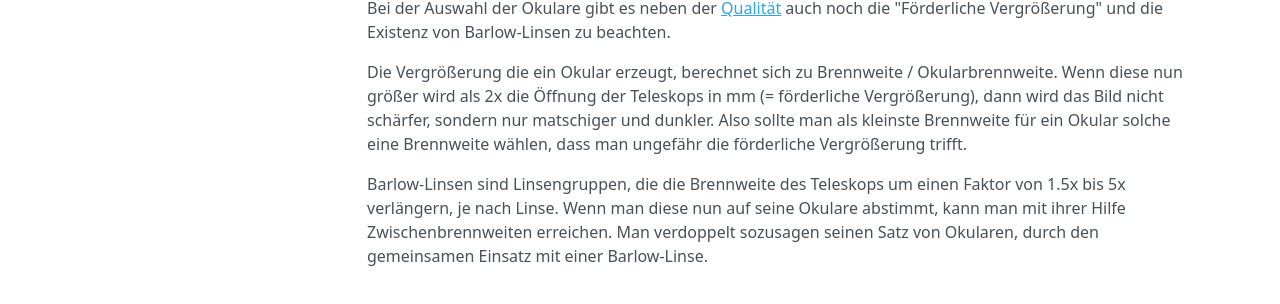
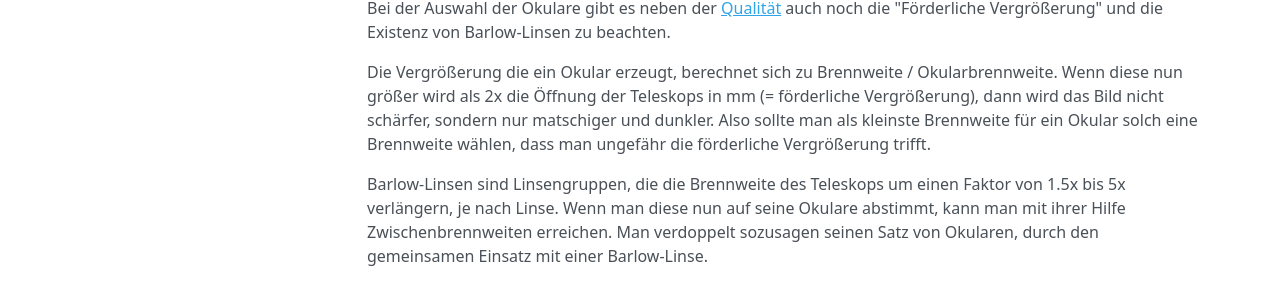
Before and after one commit to jscheidtmann/scheidtmann.org, an MkDocs documentation site: the page built from docs/astro/index.md, in a window 1280 px wide and 900 px high, scrolled down 775 px. Shown: the part 529-833 px from the top of the window. Built offline with MkDocs 1.6.1, drawn with Linux system fonts in a browser that asks for light colours; nearby versions of some CDN libraries.

Commit message:
Fix Typos

```diff
--- a/docs/astro/index.md
+++ b/docs/astro/index.md
@@ -37,7 +37,7 @@ Bei den meisten Kauf-Teleskopen sind zwei Okulare dabei: Ein Übersichtsokular (
 
 Bei der Auswahl der Okulare gibt es neben der [Qualität](#okulare-qualität-der) auch noch die "Förderliche Vergrößerung" und die Existenz von Barlow-Linsen zu beachten.
 
-Die Vergrößerung die ein Okular erzeugt, berechnet sich zu Brennweite / Okularbrennweite. Wenn diese nun größer wird als 2x die Öffnung der Teleskops in mm (= förderliche Vergrößerung), dann wird das Bild nicht schärfer, sondern nur matschiger und dunkler. Also sollte man als kleinste Brennweite für ein Okular solche eine Brennweite wählen, dass man ungefähr die förderliche Vergrößerung trifft.
+Die Vergrößerung die ein Okular erzeugt, berechnet sich zu Brennweite / Okularbrennweite. Wenn diese nun größer wird als 2x die Öffnung der Teleskops in mm (= förderliche Vergrößerung), dann wird das Bild nicht schärfer, sondern nur matschiger und dunkler. Also sollte man als kleinste Brennweite für ein Okular solch eine Brennweite wählen, dass man ungefähr die förderliche Vergrößerung trifft.
 
 Barlow-Linsen sind Linsengruppen, die die Brennweite des Teleskops um einen Faktor von 1.5x bis 5x verlängern, je nach Linse. Wenn man diese nun auf seine Okulare abstimmt, kann man mit ihrer Hilfe Zwischenbrennweiten erreichen. Man verdoppelt sozusagen seinen Satz von Okularen, durch den gemeinsamen Einsatz mit einer Barlow-Linse.
 
```
Also changed, not shown: other parts of docs/astro/index.md (+1 -1 lines).
